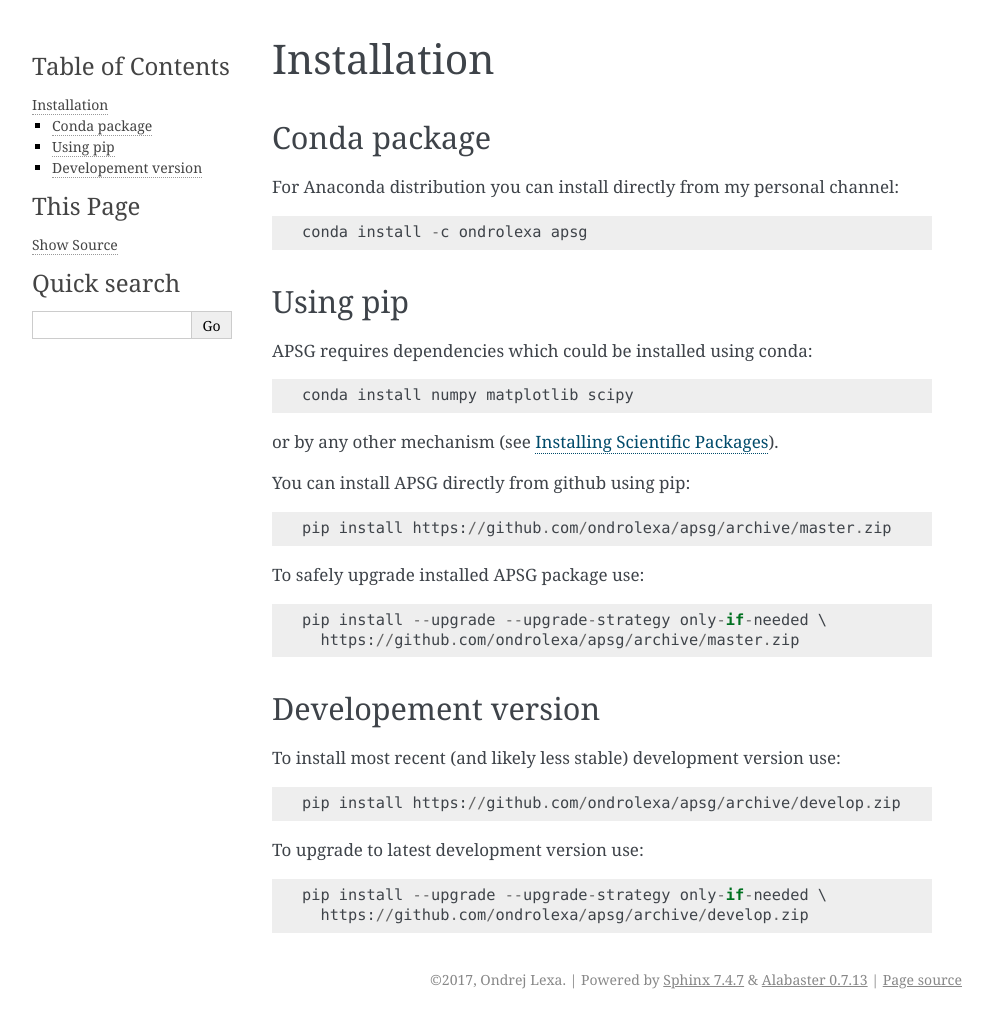
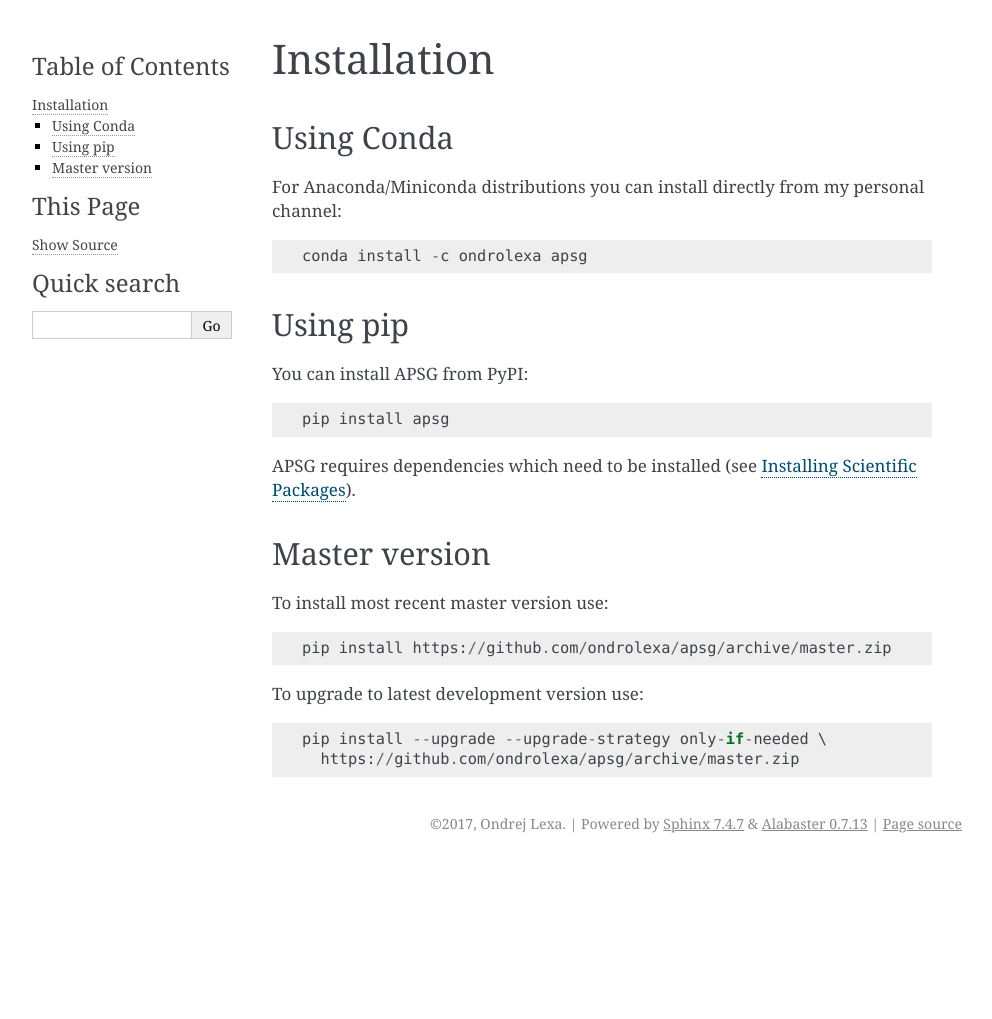
Before and after one commit to ondrolexa/apsg, a Sphinx documentation site: the page built from docs/installation.rst, in a window 1280 px wide. Shown: the whole page, without its empty margins (148-1140 px from the left). Built offline with Sphinx 7.4.7, drawn with Linux system fonts in a browser that asks for light colours; after the commit the page ends 900 px from its top, so only the background shows below that.

Commit message:
docs fix

```diff
--- a/README.rst
+++ b/README.rst
@@ -56,10 +56,10 @@ Getting started
 ---------------
 
 You can see APSG in action in accompanied Jupyter notebook
-http://nbviewer.jupyter.org/github/ondrolexa/apsg/blob/master/apsg_tutorial.ipynb
+http://nbviewer.jupyter.org/github/ondrolexa/apsg/blob/master/examples/apsg_tutorial.ipynb
 
 And for fun check how simply you can animate stereonets
-http://nbviewer.jupyter.org/github/ondrolexa/apsg/blob/master/animation_example.ipynb
+http://nbviewer.jupyter.org/github/ondrolexa/apsg/blob/master/examples/animation_example.ipynb
 
 Documentation
 -------------
--- a/docs/installation.rst
+++ b/docs/installation.rst
@@ -2,11 +2,11 @@
 Installation
 ============
 
--------------
-Conda package
--------------
+-----------
+Using Conda
+-----------
 
-For Anaconda distribution you can install directly from my personal channel::
+For Anaconda/Miniconda distributions you can install directly from my personal channel::
 
     conda install -c ondrolexa apsg
 
@@ -14,31 +14,21 @@ For Anaconda distribution you can install directly from my personal channel::
 Using pip
 ---------
 
-APSG requires dependencies which could be installed using conda::
+You can install APSG from PyPI::
 
-    conda install numpy matplotlib scipy
+		pip install apsg
 
-or by any other mechanism (see `Installing Scientific Packages <https://packaging.python.org/science/>`_).
+APSG requires dependencies which need to be installed (see `Installing Scientific Packages <https://packaging.python.org/science/>`_).
 
-You can install APSG directly from github using pip::
+--------------
+Master version
+--------------
+
+To install most recent master version use::
 
     pip install https://github.com/ondrolexa/apsg/archive/master.zip
-
-To safely upgrade installed APSG package use::
-
-    pip install --upgrade --upgrade-strategy only-if-needed \
-      https://github.com/ondrolexa/apsg/archive/master.zip
-
-
---------------------
-Developement version
---------------------
-
-To install most recent (and likely less stable) development version use::
-
-    pip install https://github.com/ondrolexa/apsg/archive/develop.zip
 
 To upgrade to latest development version use::
 
     pip install --upgrade --upgrade-strategy only-if-needed \
-      https://github.com/ondrolexa/apsg/archive/develop.zip
+      https://github.com/ondrolexa/apsg/archive/master.zip
```
